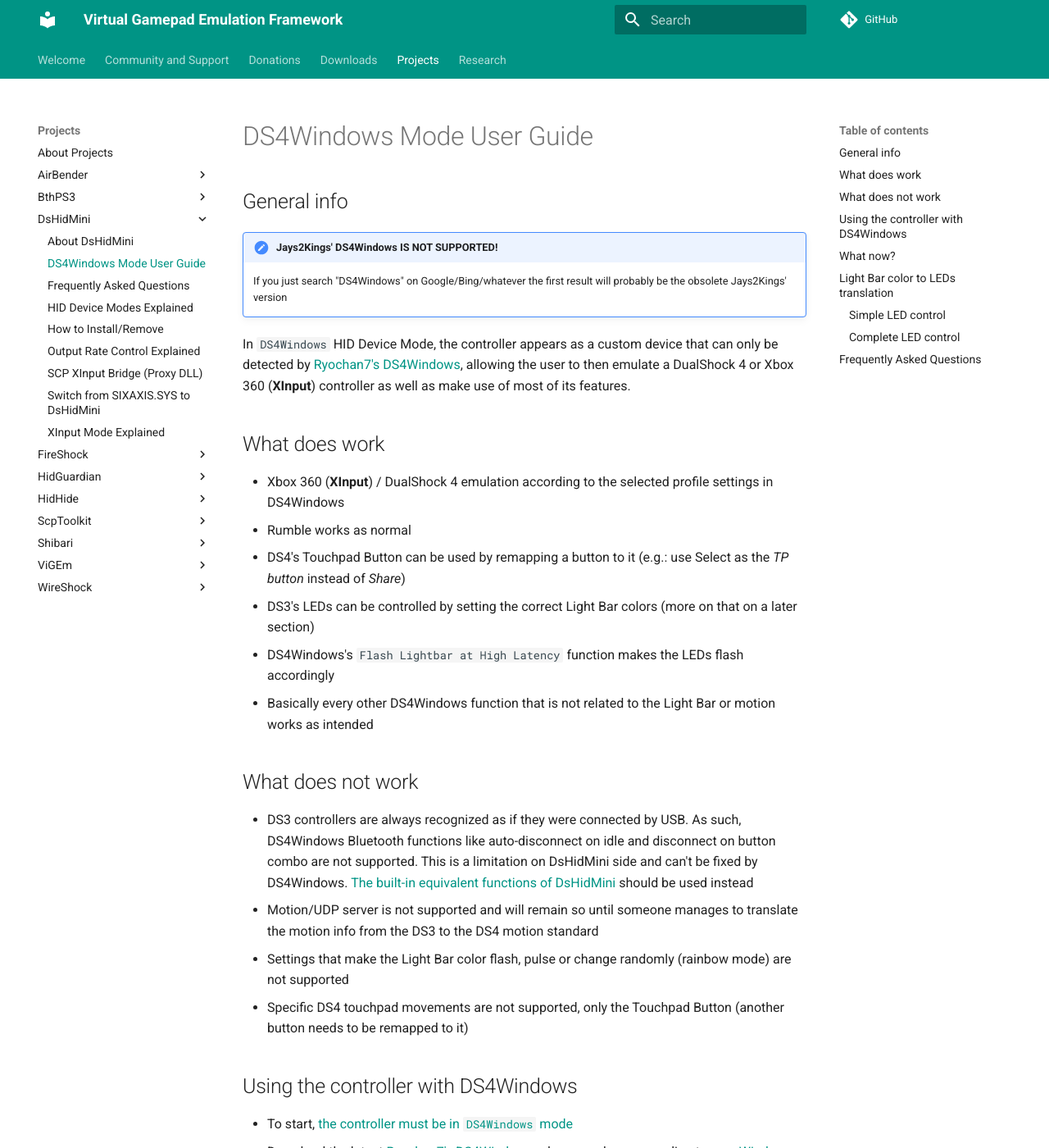
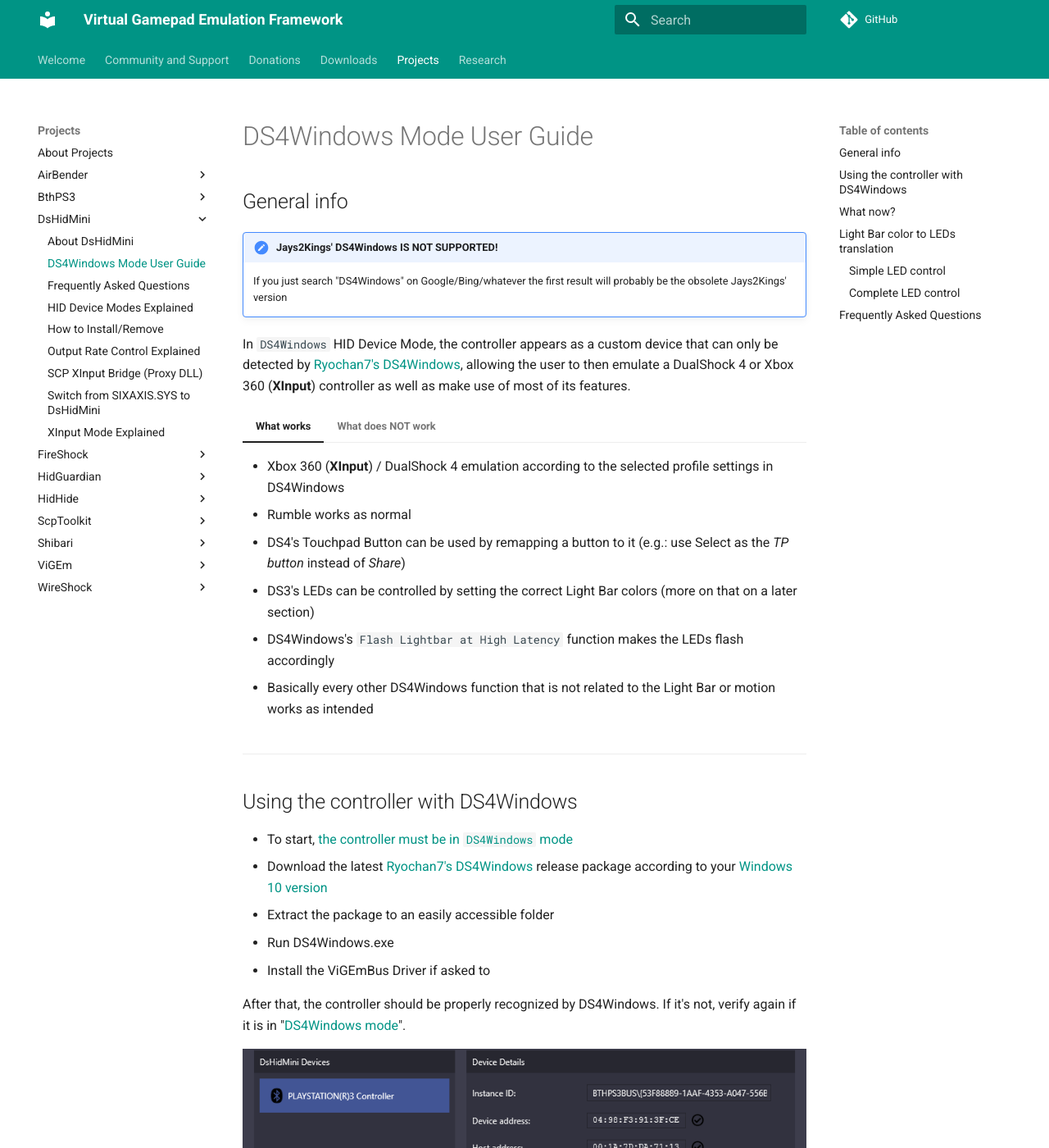
Before and after one commit to nefarius/ViGEm.github.io, an MkDocs documentation site: the page built from docs/projects/DsHidMini/DS4-Mode-User-Guide.md, in a window 1280 px wide and 1400 px high. Shown: the whole window at 82% size. Built offline with MkDocs 1.6.1 and Material for MkDocs 9.7.7, drawn with Linux system fonts in a browser that asks for light colours; comment, search, counter and statistics services are not loaded.

Commit message:
Organized "what does (not) work" items into tabs

```diff
--- a/docs/projects/DsHidMini/DS4-Mode-User-Guide.md
+++ b/docs/projects/DsHidMini/DS4-Mode-User-Guide.md
@@ -7,21 +7,23 @@
 
 In `DS4Windows` HID Device Mode, the controller appears as a custom device that can only be detected by [Ryochan7's DS4Windows](https://github.com/Ryochan7/DS4Windows), allowing the user to then emulate a DualShock 4 or Xbox 360 (__XInput__) controller as well as make use of most of its features.
 
-## What does work
+=== "What works"
 
-- Xbox 360 (__XInput__) / DualShock 4 emulation according to the selected profile settings in DS4Windows
-- Rumble works as normal
-- DS4's Touchpad Button can be used by remapping a button to it (e.g.: use Select as the _TP button_ instead of _Share_)
-- DS3's LEDs can be controlled by setting the correct Light Bar colors (more on that on a later section)
-- DS4Windows's `Flash Lightbar at High Latency` function makes the LEDs flash accordingly
-- Basically every other DS4Windows function that is not related to the Light Bar or motion works as intended
+    - Xbox 360 (__XInput__) / DualShock 4 emulation according to the selected profile settings in DS4Windows
+    - Rumble works as normal
+    - DS4's Touchpad Button can be used by remapping a button to it (e.g.: use Select as the _TP button_ instead of _Share_)
+    - DS3's LEDs can be controlled by setting the correct Light Bar colors (more on that on a later section)
+    - DS4Windows's `Flash Lightbar at High Latency` function makes the LEDs flash accordingly
+    - Basically every other DS4Windows function that is not related to the Light Bar or motion works as intended
 
-## What does not work
+=== "What does NOT work"
 
-- DS3 controllers are always recognized as if they were connected by USB. As such, DS4Windows Bluetooth functions like auto-disconnect on idle and disconnect on button combo are not supported. This is a limitation on DsHidMini side and can't be fixed by DS4Windows. [The built-in equivalent functions of DsHidMini](https://github.com/ViGEm/DsHidMini#features) should be used instead
-- Motion/UDP server is not supported and will remain so until someone manages to translate the motion info from the DS3 to the DS4 motion standard
-- Settings that make the Light Bar color flash, pulse or change randomly (rainbow mode) are not supported
-- Specific DS4 touchpad movements are not supported, only the Touchpad Button (another button needs to be remapped to it)
+    - DS3 controllers are always recognized as if they were connected by USB. As such, DS4Windows Bluetooth functions like auto-disconnect on idle and disconnect on button combo are not supported. This is a limitation on DsHidMini side and can't be fixed by DS4Windows. [The built-in equivalent functions of DsHidMini](https://github.com/ViGEm/DsHidMini#features) should be used instead
+    - Motion/UDP server is not supported and will remain so until someone manages to translate the motion info from the DS3 to the DS4 motion standard
+    - Settings that make the Light Bar color flash, pulse or change randomly (rainbow mode) are not supported
+    - Specific DS4 touchpad movements are not supported, only the Touchpad Button (another button needs to be remapped to it)
+
+-------------
 
 ## Using the controller with DS4Windows
 
```
